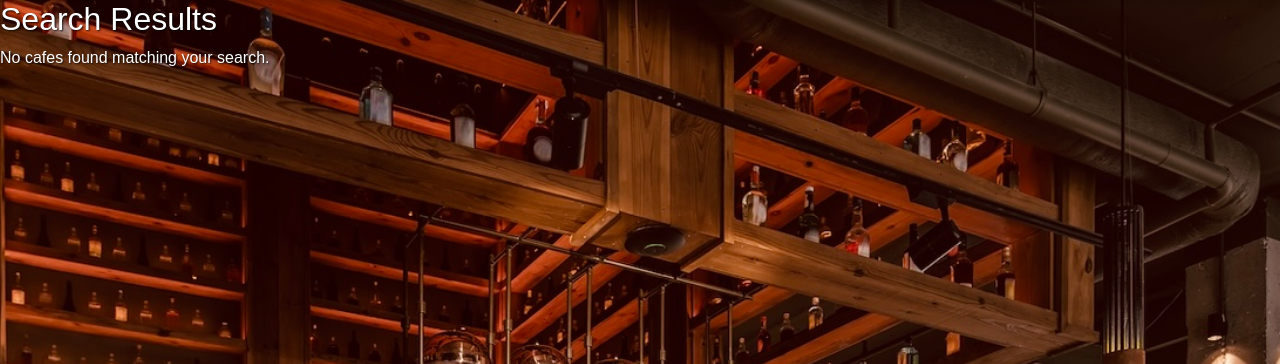
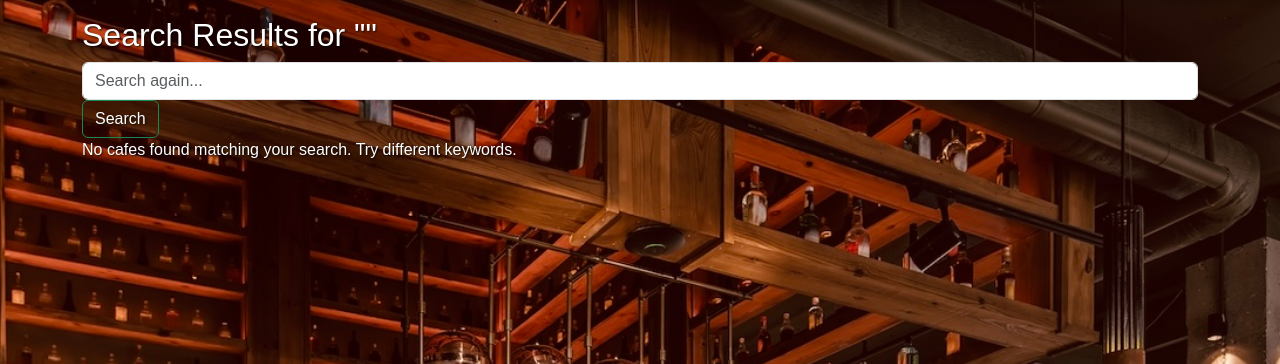
Before and after one commit to Martin-Gubala/WAD2-8C, a Django app: page /search/ in a window 1280 px wide. Shown: the part 56-420 px from the top of the page. Run offline with Django 3.2, Linux system fonts and the light colour scheme.

Commit message:
Css for search_bar and homepage

```diff
--- a/WAD2-8C/WAD2_Project/cafeCritics/static/css/style.css
+++ b/WAD2-8C/WAD2_Project/cafeCritics/static/css/style.css
@@ -259,3 +259,26 @@ footer {
     color: #000000; /* Black text for paragraphs and lists */
     text-shadow: none; /* No text shadow for clarity */
 }
+/*Fade in animation for the containers*/
+@keyframes fadeIn {
+    from {
+      opacity: 0;
+      transform: translateY(20px);
+    }
+    to {
+      opacity: 1;
+      transform: translateY(0);
+    }
+  }
+  /* More Fade in animation*/
+  .page-fade-in {
+    animation: fadeIn 1.2s ease-out forwards;
+  }
+
+  .page-fade-in h1 {
+    animation: fadeIn 1.5s ease-out forwards;
+  }
+
+  .page-fade-in .btn {
+    animation: fadeIn 2s ease-out forwards;
+  }
--- a/WAD2-8C/templates/registration/home.html
+++ b/WAD2-8C/templates/registration/home.html
@@ -3,7 +3,7 @@
 {% block title %}Cafe Critics - Home{% endblock %}  <!-- Sets the title of the webpage -->
 
 {% block content %}
-<div class="container mt-4">
+<div class="container mt-4 page-fade-in">
     <h1 class="text-center">Cafe Critics</h1> <!-- Main heading of the page -->
     <!-- Button to view all cafes, linking to the cafes page -->
     <div class="text-center mb-4">
--- a/WAD2-8C/templates/registration/search_results.html
+++ b/WAD2-8C/templates/registration/search_results.html
@@ -3,21 +3,30 @@
 {% block title %}Search Results{% endblock %}
 
 {% block content %}
-    <h2>Search Results</h2>
-    <!-- Conditional display based on the presence of a search query -->
-    {% if query %}
-        <p>Results for: <strong>{{ query }}</strong></p><!-- Displays the user's search query -->
+<div class="container mt-3">
+    <h2>Search Results for "{{ query }}"</h2>
+    <form method="GET" action="{% url 'cafeCritics:search' %}" class="form-inline">
+        <input class="form-control mr-sm-2" type="search" placeholder="Search again..." aria-label="Search" name="q" value="{{ query }}">
+        <button class="btn btn-outline-success my-2 my-sm-0" type="submit">Search</button>
+    </form>
+
+    {% if results %}
+    <div class="row">
+        {% for cafe in results %}
+        <div class="col-md-4">
+            <div class="card mb-3">
+                <img src="{{ cafe.photo.url }}" class="card-img-top" alt="{{ cafe.name }}">
+                <div class="card-body">
+                    <h5 class="card-title">{{ cafe.name }}</h5>
+                    <p class="card-text">{{ cafe.description }}</p>
+                    <a href="{% url 'cafeCritics:show_cafe' cafe.slug %}" class="btn btn-primary">View Cafe</a>
+                </div>
+            </div>
+        </div>
+        {% endfor %}
+    </div>
+    {% else %}
+    <p>No cafes found matching your search. Try different keywords.</p>
     {% endif %}
-    <!-- Checks if there are any results to display -->
-    {% if results %}
-        <ul>
-            <!-- Loop through each result and create a list item linking to the cafe detail page -->
-            {% for cafe in results %}
-            <li><a href="{% url 'cafeCritics:show_cafe' cafe.slug %}">{{ cafe.name }}</a></li>
-            {% endfor %}
-        </ul>
-    {% else %}
-        <!-- Message displayed if no results are found -->
-        <p>No cafes found matching your search.</p>
-    {% endif %}
+</div>
 {% endblock %}
```
